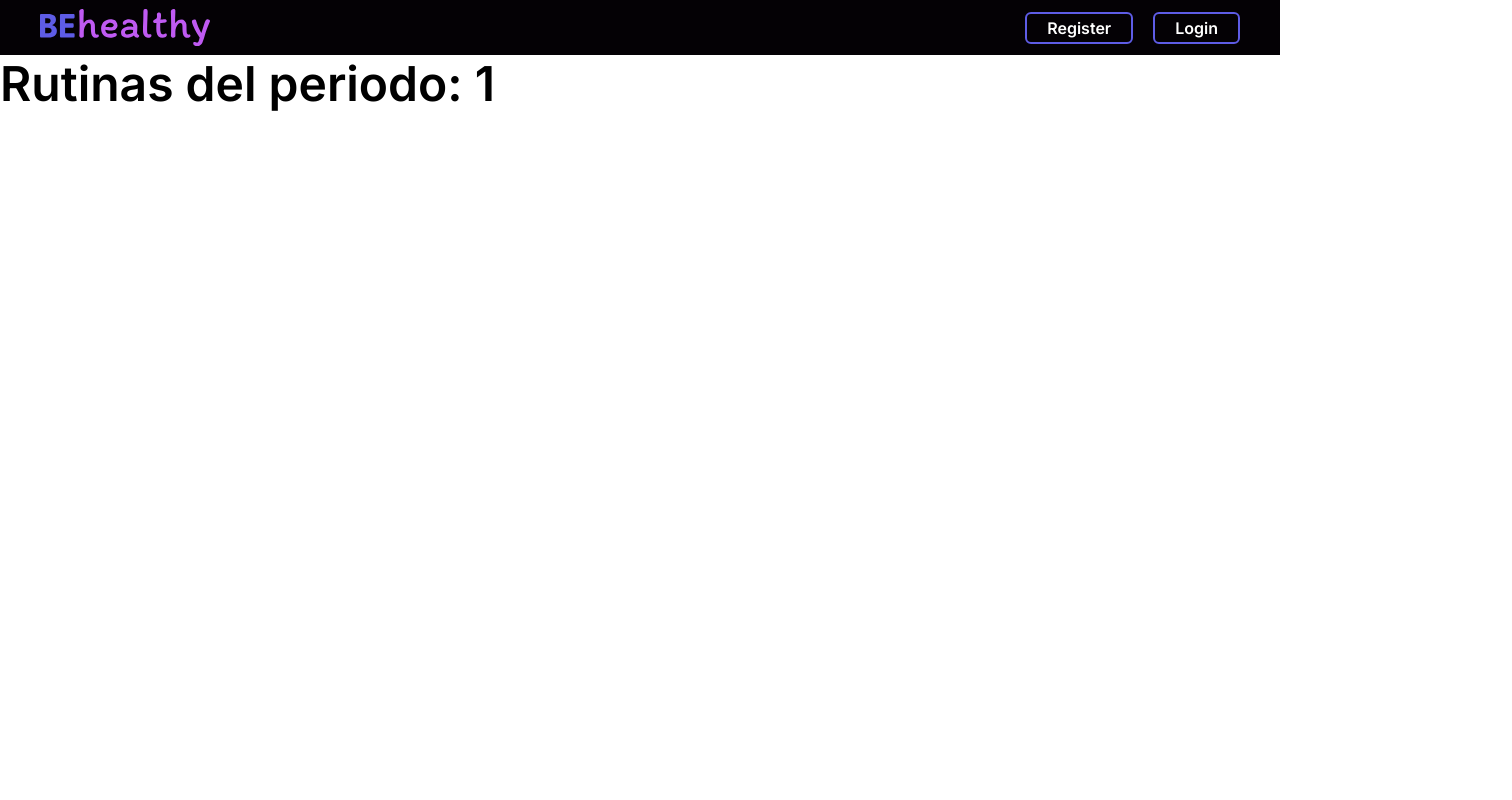
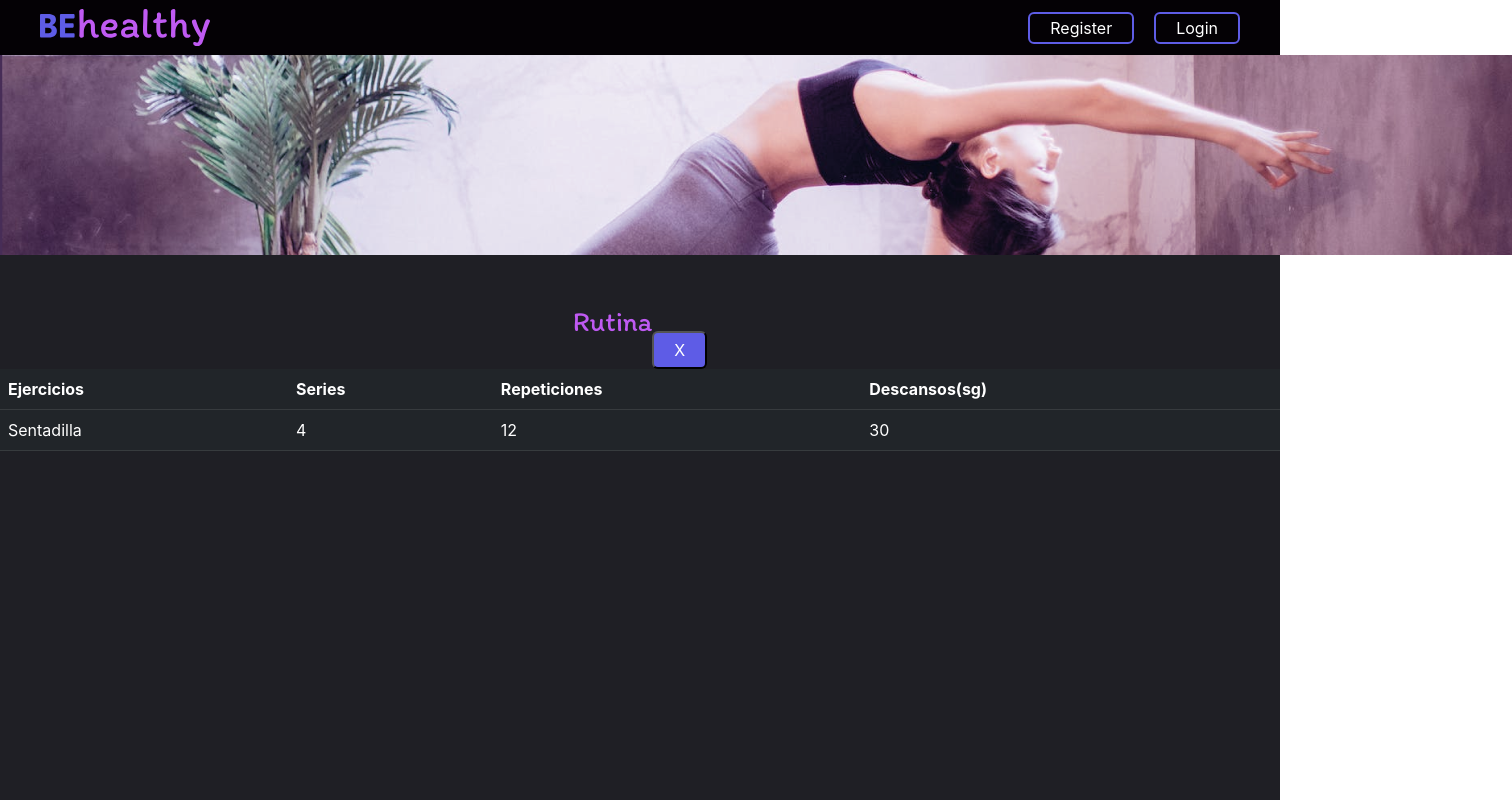
Before and after one commit to carlolb1232/be-healthy-app, a React (Create React App) app in the folder client/: page /client-rutines/1 in a window 1280 px wide. Shown: the top 800 px of the page, 1512 px wide, since content can reach past the window. Built offline with nearby package versions, Linux system fonts and the light colour scheme; no server answers.

Commit message:
vista rutina terminada

```diff
--- a/client/src/views/ClientRutines.js
+++ b/client/src/views/ClientRutines.js
@@ -2,8 +2,11 @@ import React from 'react';
 import { useEffect, useState } from 'react';
 import { useParams } from 'react-router-dom';
 import { simpleGet } from '../services/simpleGet';
+import styles from "./styles_modules/ClientRutines.module.css"
+import img_rutina from "../assets/img_rutinaUsuario.png"
 
 const ClientRutines = () => {
+
 
   const { idPeriod } = useParams()
   const [rutines, setRutines] = useState();
@@ -23,8 +26,33 @@ const ClientRutines = () => {
   }, []);
 
   return (
-    <div>
-      <h1 style={{color:"black"}}>Rutinas del periodo: {idPeriod}</h1>
+    <div className={styles.container}>
+      <img src={img_rutina} alt="imagen de rutina" />
+      <div className={styles.containerRutina}>
+        <div className={styles.rutina}>
+          <h3 >Rutina</h3>
+          <button className={styles.btnCerrar}>X</button>
+        </div>
+
+        <table className="table table-dark">
+              <thead>
+                <tr>
+                  <th>Ejercicios</th>
+                  <th>Series</th>
+                  <th>Repeticiones</th>
+                  <th>Descansos(sg)</th>
+                </tr>
+              </thead>
+              <tbody>
+                <tr>
+                  <td>Sentadilla</td>
+                  <td>4</td>
+                  <td>12</td>
+                  <td>30</td>
+                </tr>
+              </tbody>
+            </table>
+      </div>
     </div>
   );
 }
--- a/client/src/views/Main.js
+++ b/client/src/views/Main.js
@@ -27,7 +27,7 @@ const Main = () => {
         <div className={styles.container_main}>
           <h1>Es momento de aumentar <br></br>
             tus capacidades</h1>
-          <button onClick={()=>navigate("/register")}>Comenzar</button>
+          <button className={styles.btnRegister}  onClick={()=>navigate("/register")}>Comenzar</button>
         </div>
       }
       {
--- a/client/src/views/MainUserDashboard.js
+++ b/client/src/views/MainUserDashboard.js
@@ -30,7 +30,7 @@ const MainUserDashboard = () => {
   return (
     <div className={styles.container}>
       <img src={img_dashboard} alt="imagen de dashboard" />
-      <div>
+      <div className={styles.containerRegistros}>
         <h3>Registros mensuales</h3>
         <div>
           <table className="table table-dark">
@@ -39,6 +39,7 @@ const MainUserDashboard = () => {
                 <th>Fecha</th>
                 <th>Peso (Kg)</th>
                 <th>Altura (cm)</th>
+                <th>IMC</th>
                 <th>IMC</th>
                 <th>% grasa</th>
                 <th>Calorías</th>
@@ -61,8 +62,8 @@ const MainUserDashboard = () => {
                     <td>Sobrepeso</td>
                     <td>30</td>
                     <td>1800</td>
-                    <td><button onClick={()=>navigate(`/client-rutines/123`)}>ver</button></td>
-                    <td><button>ver</button></td>
+                    <td><button className={styles.btnVer} onClick={()=>navigate(`/client-rutines/123`)}>ver</button></td>
+                    <td><button className={styles.btnVer} >ver</button></td>
                   </tr>
 
 
--- /dev/null
+++ b/client/src/views/styles_modules/ClientRutines.module.css
@@ -0,0 +1,32 @@
+.container{
+  background-color: #1F1F25;
+  height: 100vh;
+
+}
+
+.containerRutina{
+  display: flex;
+  flex-direction: column;
+  align-items: center;
+}
+
+.rutina{
+  display: flex;
+  align-content: center;
+}
+
+h3{
+  margin-top: 50px;
+  margin-bottom: 30px;
+  font-family: 'Itim', cursive;
+  color: #BF5AF2;
+}
+
+.btnCerrar{
+  padding: 5px 20px 5px 20px ;
+  background-color: #5E5CE6;
+  color: white;
+  border-radius: 6px;
+  align-self:flex-end;
+
+}
--- a/client/src/views/styles_modules/Main.module.css
+++ b/client/src/views/styles_modules/Main.module.css
@@ -13,7 +13,7 @@ h1{
   font-weight: 600;
 }
 
-button{
+.btnRegister{
   padding: 12px 40px ;
   background-color: #5E5CE6;
   color: white;
--- a/client/src/views/styles_modules/MainUserDashboard.module.css
+++ b/client/src/views/styles_modules/MainUserDashboard.module.css
@@ -1,4 +1,30 @@
 .container{
   background-color: #1F1F25;
-  color: white !important;
+  height: 100vh;
+
 }
+
+h3{
+  margin-top: 50px;
+  margin-bottom: 30px;
+  font-family: 'Itim', cursive;
+  color: #BF5AF2;
+
+}
+
+.containerRegistros{
+  display: flex;
+  flex-direction: column;
+  align-items: center;
+}
+
+.btnVer{
+  padding: 2px 20px ;
+  background-color: #1F1F25;
+  color: white;
+  border: 2px solid #5E5CE6 ;
+  border-radius: 6px;
+  align-self: center;
+  font-family: 'Inter', sans-serif;
+  font-weight: 600;
+}
```
Also changed, not shown: client/src/assets/img_rutinaUsuario.png (added).
